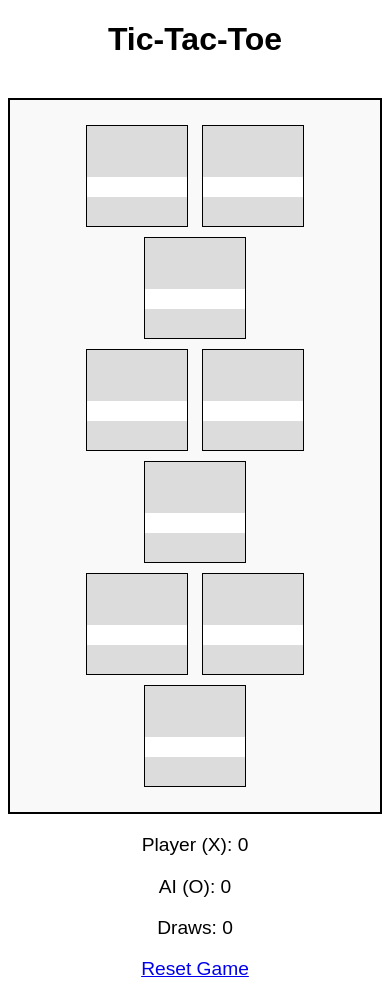
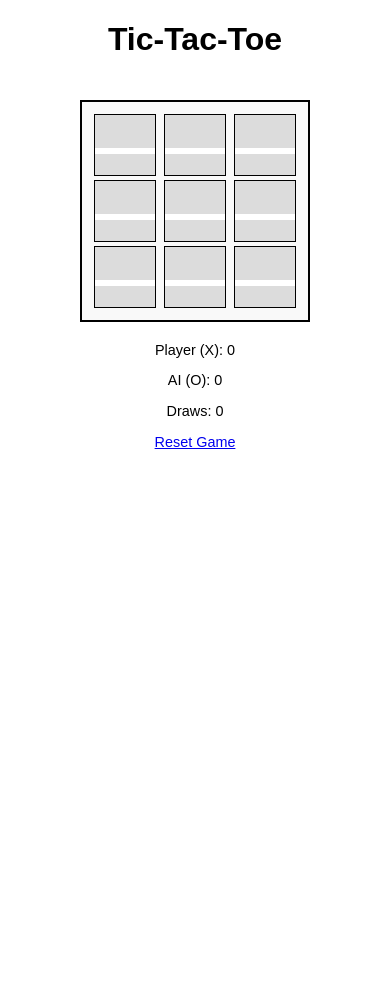
Before and after one commit to Terieyenike/tic-tac-toe-with-flask, a Flask app: page / in a window 390 px wide. After the commit the page ends 449 px from the top, so only its background shows below. Run offline with Flask 3, Linux system fonts and the light colour scheme.

Commit message:
Feat: adaptable design styles for responsiveness

```diff
--- a/static/style.css
+++ b/static/style.css
@@ -1,16 +1,21 @@
 body {
   text-align: center;
   font-family: Arial, sans-serif;
+  margin: 0;
+  padding: 0;
 }
 
 .board {
   display: inline-block;
-  padding: 20px; /* Added padding for the playable area */
-  border: 2px solid black; /* Optional: add a border around the game area */
-  background-color: #f9f9f9; /* Light background to distinguish the board */
-  margin-top: 20px; /* Space between the board and other elements */
+  padding: 20px;
+  border: 2px solid black;
+  background-color: #f9f9f9;
+  margin-top: 20px;
+  max-width: 90%; /* Ensures the board fits within the screen on smaller devices */
+  box-sizing: border-box; /* Ensures padding and borders are included in element width */
 }
 
+/* Default cell size (for larger screens) */
 .cell {
   display: inline-block;
   width: 100px;
@@ -20,10 +25,9 @@ body {
   font-size: 2em;
   margin: 5px;
   text-align: center;
-  transition: background-color 0.3s ease; /* Smooth transition */
+  transition: background-color 0.3s ease;
 }
 
-/* Style for playable (empty) cells */
 .cell form button {
   width: 100%;
   height: 100%;
@@ -31,7 +35,7 @@ body {
   background-color: white;
   border: none;
   cursor: pointer;
-  padding: 10px; /* Padding inside playable cells */
+  padding: 10px;
 }
 
 /* Highlight empty cells on hover */
@@ -44,12 +48,7 @@ body {
   cursor: default;
 }
 
-/* Style for already occupied cells */
-.cell:empty {
-  background-color: #f2f2f2;
-}
-
-/* Disable pointer for already played cells (O or X) */
+/* Disable pointer for already played cells */
 .cell:not(:empty) {
   background-color: #dcdcdc;
   color: black;
@@ -66,12 +65,73 @@ body {
   font-size: 1.2em;
 }
 
-h1 {
-  margin-bottom: 10px;
-}
-
+/* Link for resetting the game */
 a {
   display: block;
   margin-top: 15px;
   font-size: 1.2em;
 }
+
+/* Media queries for responsiveness */
+
+/* For screens smaller than 768px (tablets and smaller devices) */
+@media (max-width: 768px) {
+  .board {
+    padding: 15px;
+  }
+
+  .cell {
+    width: 80px;
+    height: 80px;
+    line-height: 80px;
+    font-size: 1.5em;
+    margin: 3px;
+  }
+
+  .cell form button {
+    padding: 5px;
+  }
+
+  .message {
+    font-size: 1.2em;
+  }
+
+  .scoreboard {
+    font-size: 1em;
+  }
+
+  a {
+    font-size: 1em;
+  }
+}
+
+/* For screens smaller than 480px (mobile devices) */
+@media (max-width: 480px) {
+  .board {
+    padding: 10px;
+  }
+
+  .cell {
+    width: 60px;
+    height: 60px;
+    line-height: 60px;
+    font-size: 1.2em;
+    margin: 2px;
+  }
+
+  .cell form button {
+    padding: 3px;
+  }
+
+  .message {
+    font-size: 1em;
+  }
+
+  .scoreboard {
+    font-size: 0.9em;
+  }
+
+  a {
+    font-size: 0.9em;
+  }
+}
```
